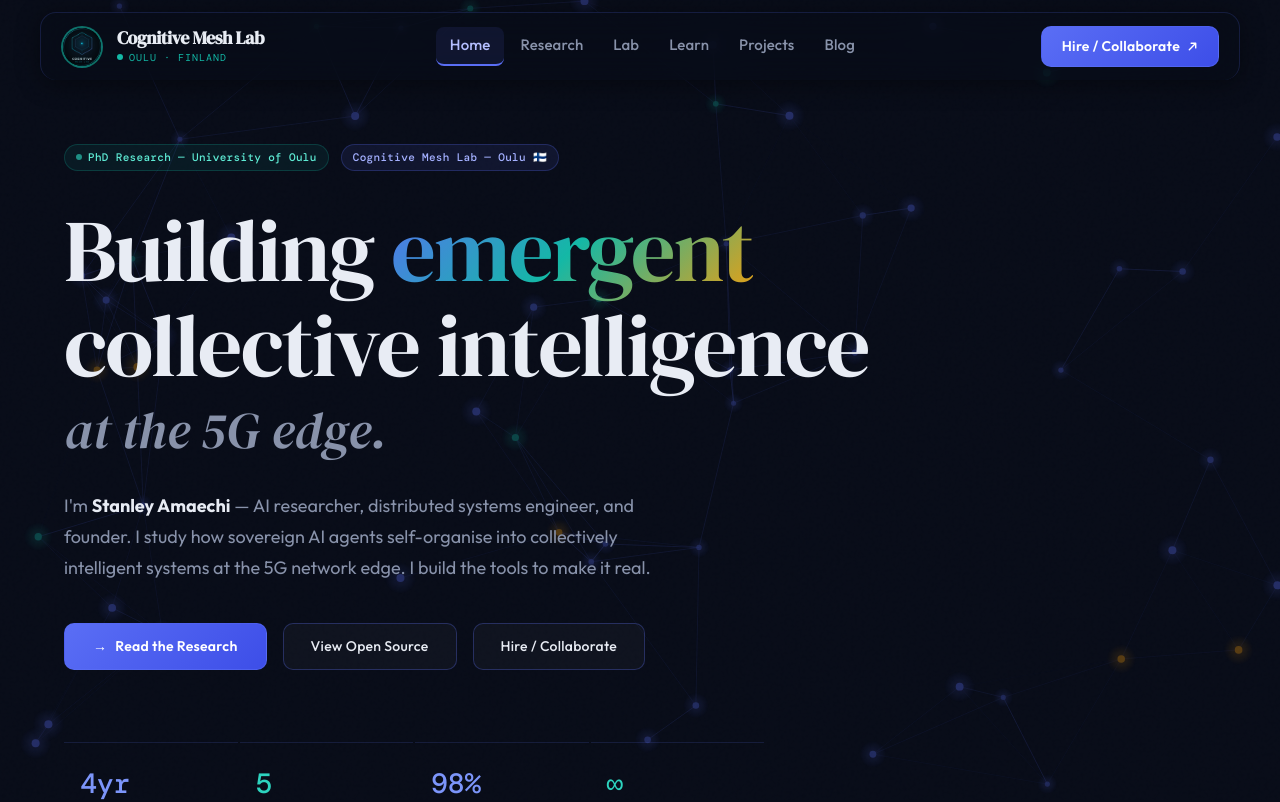
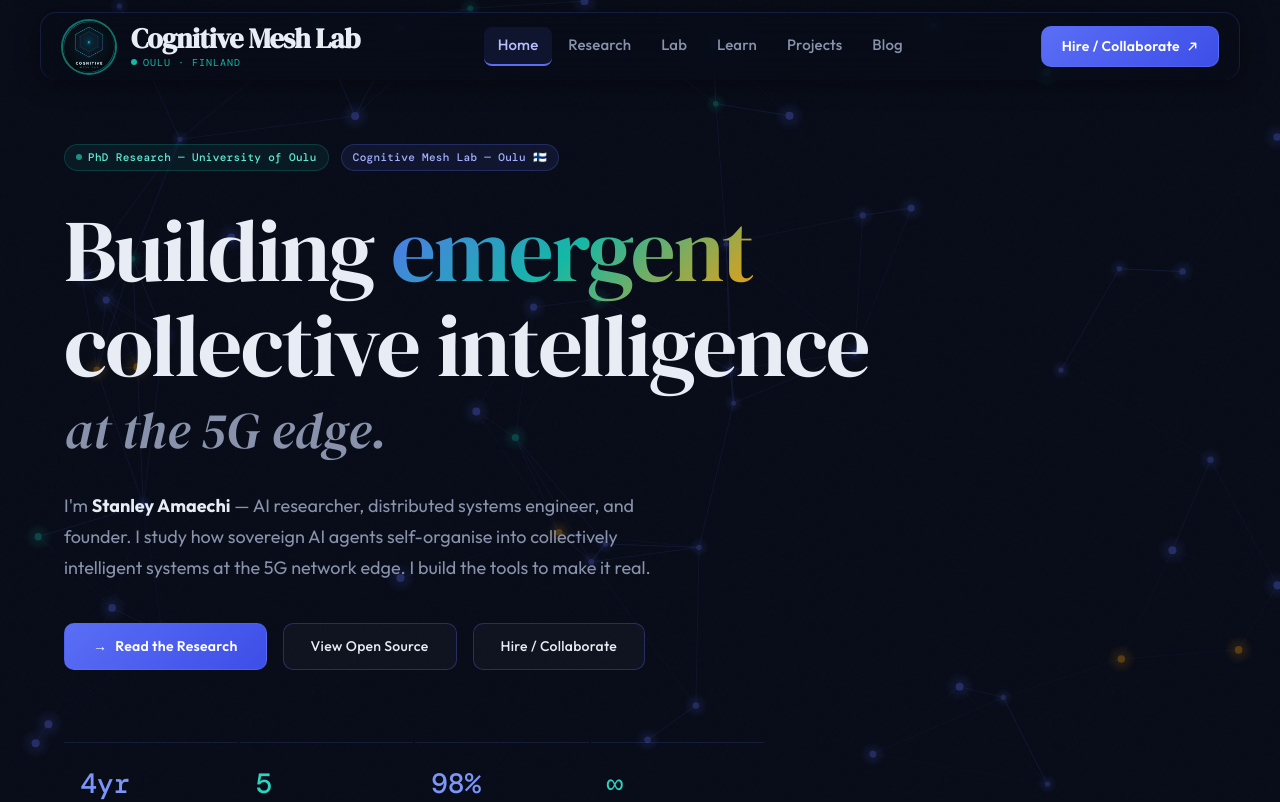
Before and after one commit to asolinks/cognitivemeshlab, a Next.js app: page / in a window 1280 px wide. Shown: the top 802 px of the page. Built offline with nearby package versions, Linux system fonts and the light colour scheme.

Commit message:
fix: increase navbar logo and brand name size on desktop

```diff
--- a/components/Navbar.tsx
+++ b/components/Navbar.tsx
@@ -73,7 +73,7 @@ export default function Navbar() {
         }}>
           {/* Logo circle */}
           <div style={{
-            width: 42, height: 42,
+            width: 56, height: 56,
             borderRadius: '50%',
             background: 'radial-gradient(circle at 35% 35%, #0a1a2e 0%, #000 100%)',
             border: '2px solid rgba(20,184,166,0.6)',
@@ -86,7 +86,7 @@ export default function Navbar() {
             <img
               src="/logo.png"
               alt="Cognitive Mesh Lab"
-              style={{ width: 50, height: 50, objectFit: 'contain' }}
+              style={{ width: 56, height: 56, objectFit: 'contain' }}
             />
           </div>
 
@@ -94,7 +94,7 @@ export default function Navbar() {
           <div style={{ display: 'flex', flexDirection: 'column', gap: 3 }}>
             <span style={{
               fontFamily: 'var(--font-display)',
-              fontSize: 18,
+              fontSize: 28,
               fontWeight: 600,
               color: '#e8ecf4',
               letterSpacing: '-0.02em',
```
